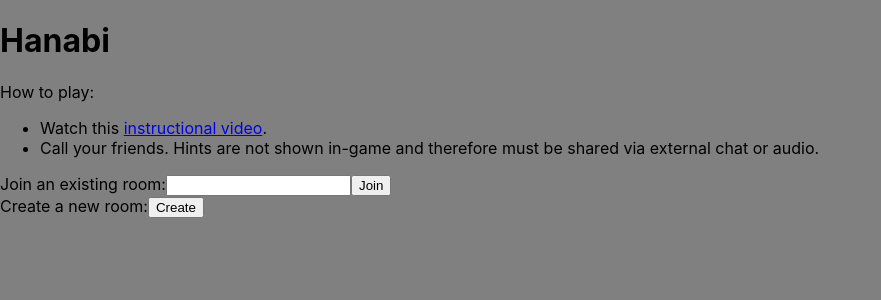
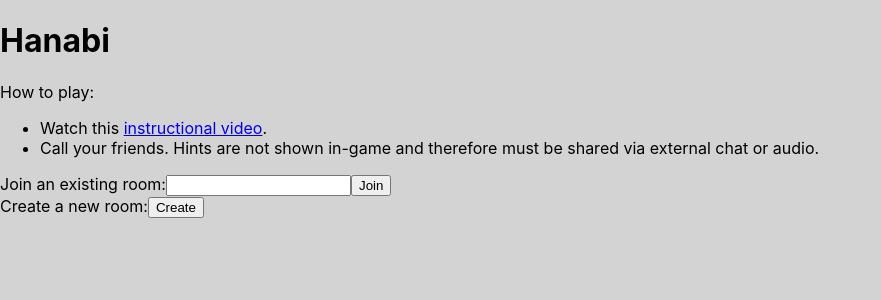
Before and after one commit to gabrielrussoc/hanabi, a React (Create React App) app in the folder client/: page / in a window 1280 px wide. Shown: the top 300 px of the page, without its empty margins (0-881 px from the left). Built offline with nearby package versions, Linux system fonts and the light colour scheme.

Commit message:
use lightgrey as background since it contrats better with green

```diff
--- a/client/src/index.css
+++ b/client/src/index.css
@@ -1,6 +1,6 @@
 body {
   margin: 0;
-  background-color: grey;
+  background-color: lightgrey;
   font-family: -apple-system, BlinkMacSystemFont, 'Segoe UI', 'Roboto', 'Oxygen',
     'Ubuntu', 'Cantarell', 'Fira Sans', 'Droid Sans', 'Helvetica Neue',
     sans-serif;
```
